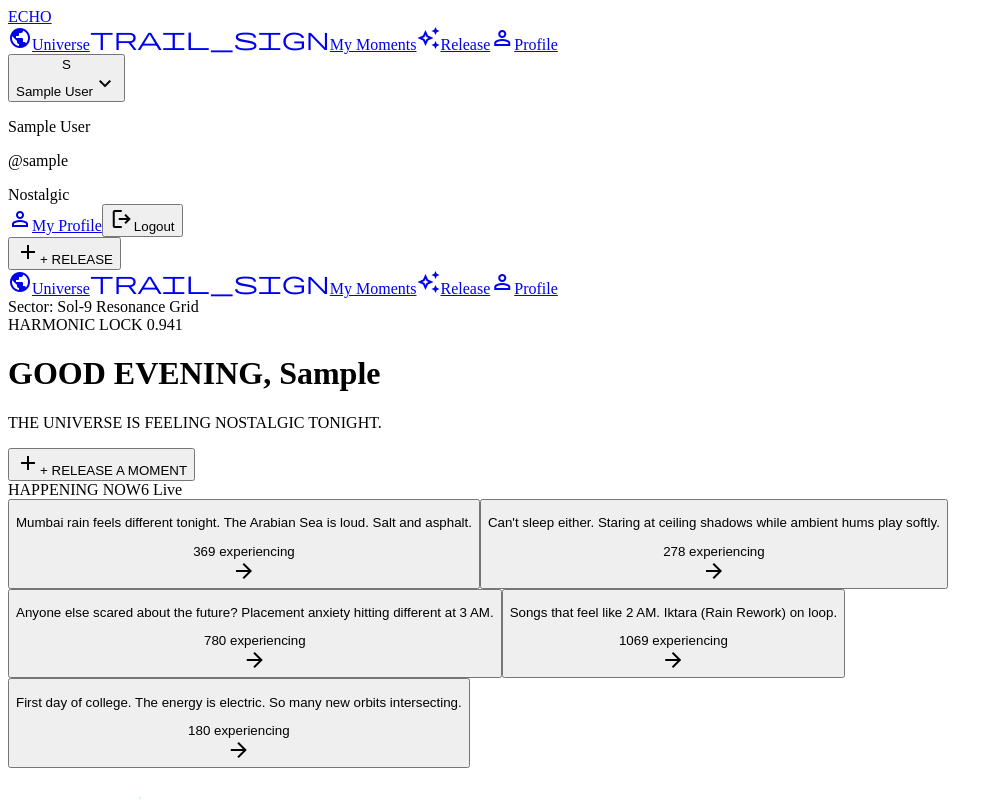
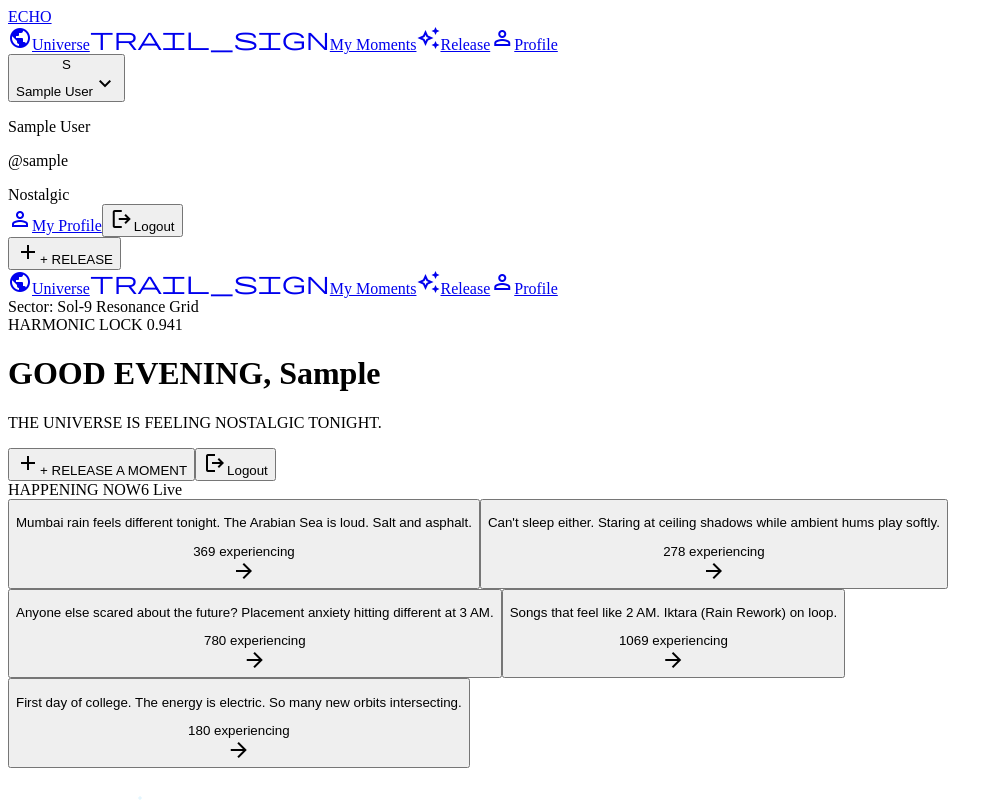
Before and after one commit to srushti-dedaniya/ECHO, a React (Vite) app: page /universe in a window 1280 px wide. Shown: the top 802 px of the page, without its empty margins (0-1003 px from the left). Built offline with nearby package versions, Linux system fonts and the light colour scheme; sample sign-in values are in the browser's storage; the HTML template or start-up script is replaced by a standard one.

Commit message:
Add logout button on Universe page top right

```diff
--- a/src/pages/UniversePage.tsx
+++ b/src/pages/UniversePage.tsx
@@ -2,6 +2,7 @@ import { useState, useCallback, useEffect } from 'react';
 import { useNavigate } from 'react-router-dom';
 import { useEcho } from '../context/EchoContext';
 import { useUser } from '../context/UserContext';
+import { useAuth } from '../context/AuthContext';
 import { mockEchoes } from '../data/echoes';
 import { UniverseCanvas } from '../components/universe/UniverseCanvas';
 import { SocialWeather, LivePulse } from '../components/universe/SocialWeather';
@@ -13,6 +14,7 @@ export function UniversePage() {
   const navigate = useNavigate();
   const { activeEchoes, setCurrentRoom, newlyCreatedEchoId, setNewlyCreatedEchoId } = useEcho();
   const { user } = useUser();
+  const { logout } = useAuth();
   const [selectedMood, setSelectedMood] = useState<'all' | string>('all');
   const [isDepthEnabled, setIsDepthEnabled] = useState(false);
   const [isFilamentsEnabled, setIsFilamentsEnabled] = useState(true);
@@ -143,6 +145,17 @@ export function UniversePage() {
           >
             <span className="material-symbols-outlined text-[20px]">add</span>
             <span>+ RELEASE A MOMENT</span>
+          </motion.button>
+
+          <motion.button
+            whileHover={{ scale: 1.05 }}
+            whileTap={{ scale: 0.95 }}
+            onClick={() => { logout(); navigate('/'); }}
+            className="hidden md:flex items-center gap-space-xs px-space-md py-space-md rounded-full bg-secondary-container/20 text-secondary hover:bg-secondary-container/40 transition-all font-label-sm text-label-sm"
+            type="button"
+          >
+            <span className="material-symbols-outlined text-[18px]">logout</span>
+            <span>Logout</span>
           </motion.button>
         </motion.div>
       </div>
```
